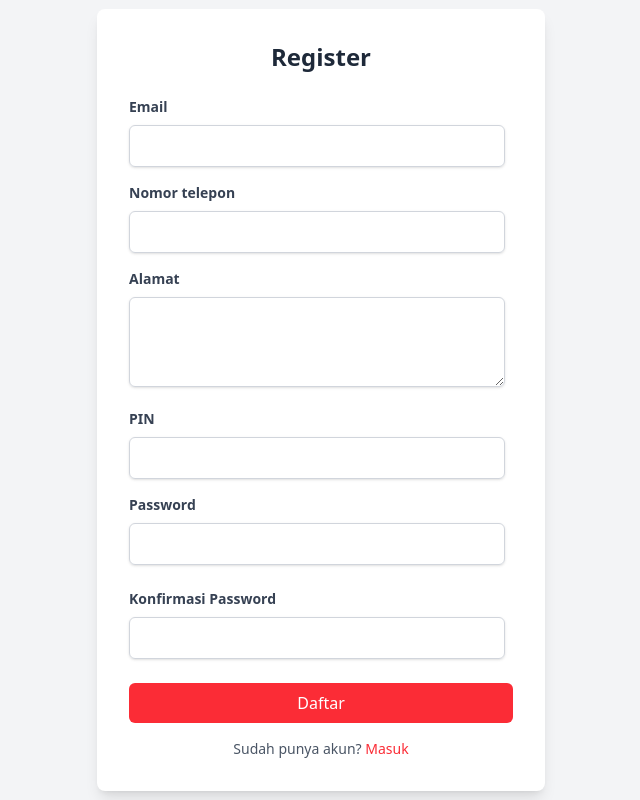
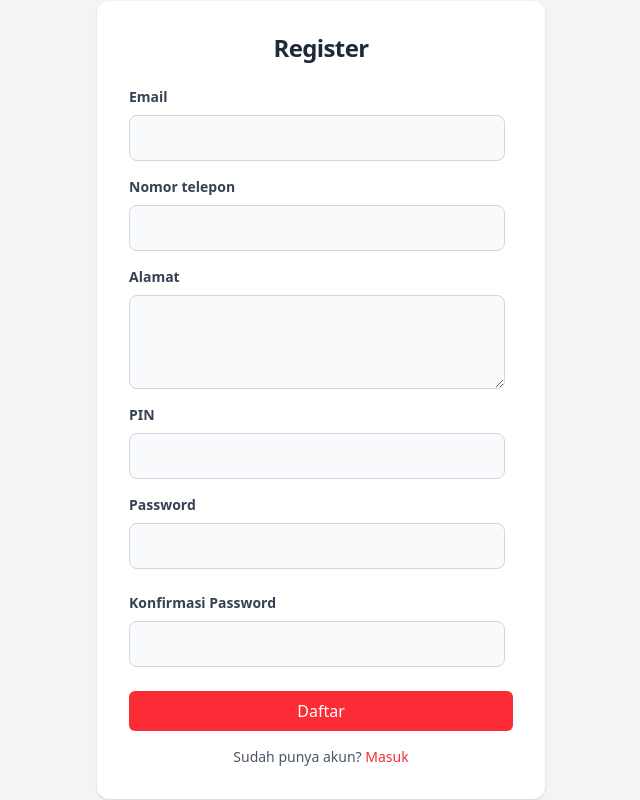
Before and after one commit to PKPL-58/LaperPool-Auth, a Django app: page /auth/login/ in a window 1280 px wide. Shown: the whole page, without its empty margins (319-959 px from the left). Run offline with Django 5.2, Linux system fonts and the light colour scheme.

Commit message:
tweak minor css

```diff
--- a/my_auth/templates/register.html
+++ b/my_auth/templates/register.html
@@ -10,8 +10,8 @@
 <body class="bg-gray-100 font-sans leading-normal tracking-normal">
 
 <div class="min-h-screen flex items-center justify-center">
-    <div class="bg-white p-8 rounded-lg shadow-lg w-md">
-        <h2 class="text-2xl font-bold text-center text-gray-800 mb-6">Register</h2>
+    <div class="bg-white p-8 rounded-xl shadow w-md">
+        <h2 class="text-2xl font-bold leading-tight tracking-tight text-center text-gray-800 mb-6">Register</h2>
 
         {% if messages.tags == 'error' %}
             <div class="bg-red-100 border border-red-400 text-red-700 px-4 py-3 rounded relative mb-4" role="alert">
@@ -27,7 +27,7 @@
             <div class="flex justify-between items-center mb-4">
                 <div class="w-full mr-2">
                     <label for="username" class="block text-sm font-semibold text-gray-700 mb-2">Email</label>
-                    <input type="email" name="username" id="username" class="w-full px-4 py-2 rounded-md border border-gray-300 shadow-sm focus:ring-2 focus:ring-red-400 focus:outline-none" required>
+                    <input type="email" name="username" id="username" class="bg-gray-50 border border-gray-300 text-gray-900 rounded-lg focus:ring-primary-600 focus:border-primary-600 block w-full p-2.5" required>
                     <!-- Menampilkan error untuk field username jika ada -->
                     {% for error in form.username.errors %}
                         <p class="text-sm text-red-600">{{ error }}</p>
@@ -39,7 +39,7 @@
             <div class="flex justify-between items-center mb-4">
                 <div class="w-full mr-2">
                     <label for="phone_number" class="block text-sm font-semibold text-gray-700 mb-2">Nomor telepon</label>
-                    <input type="text" name="phone_number" id="phone_number" class="w-full px-4 py-2 rounded-md border border-gray-300 shadow-sm focus:ring-2 focus:ring-red-400 focus:outline-none" required>
+                    <input type="text" name="phone_number" id="phone_number" class="bg-gray-50 border border-gray-300 text-gray-900 rounded-lg focus:ring-primary-600 focus:border-primary-600 block w-full p-2.5" required>
                     <!-- Menampilkan error untuk field phone_number jika ada -->
                     {% for error in form.phone_number.errors %}
                         <p class="text-sm text-red-600">{{ error }}</p>
@@ -51,7 +51,7 @@
             <div class="flex justify-between items-center mb-4">
                 <div class="w-full mr-2">
                     <label for="alamat" class="block text-sm font-semibold text-gray-700 mb-2">Alamat</label>
-                    <textarea name="alamat" id="alamat" class="w-full px-4 py-2 rounded-md border border-gray-300 shadow-sm focus:ring-2 focus:ring-red-400 focus:outline-none" rows="3"></textarea>
+                    <textarea name="alamat" id="alamat" class="bg-gray-50 border border-gray-300 text-gray-900 rounded-lg focus:ring-primary-600 focus:border-primary-600 block w-full p-2.5" rows="3"></textarea>
                     <!-- Menampilkan error untuk field alamat jika ada -->
                     {% for error in form.alamat.errors %}
                         <p class="text-sm text-red-600">{{ error }}</p>
@@ -63,7 +63,7 @@
             <div class="flex justify-between items-center mb-4">
                 <div class="w-full mr-2">
                     <label for="pin" class="block text-sm font-semibold text-gray-700 mb-2">PIN</label>
-                    <input type="password" name="pin" id="pin" class="w-full px-4 py-2 rounded-md border border-gray-300 shadow-sm focus:ring-2 focus:ring-red-400 focus:outline-none" required>
+                    <input type="password" name="pin" id="pin" class="bg-gray-50 border border-gray-300 text-gray-900 rounded-lg focus:ring-primary-600 focus:border-primary-600 block w-full p-2.5" required>
                     <!-- Menampilkan error untuk field pin jika ada -->
                     {% for error in form.pin.errors %}
                         <p class="text-sm text-red-600">{{ error }}</p>
@@ -75,7 +75,7 @@
             <div class="flex justify-between items-center mb-6">
                 <div class="w-full mr-2">
                     <label for="password1" class="block text-sm font-semibold text-gray-700 mb-2">Password</label>
-                    <input type="password" name="password1" id="password1" class="w-full px-4 py-2 rounded-md border border-gray-300 shadow-sm focus:ring-2 focus:ring-red-400 focus:outline-none" required>
+                    <input type="password" name="password1" id="password1" class="bg-gray-50 border border-gray-300 text-gray-900 rounded-lg focus:ring-primary-600 focus:border-primary-600 block w-full p-2.5" required>
                     <!-- Menampilkan error untuk field password1 jika ada -->
                     {% for error in form.password1.errors %}
                         <p class="text-sm text-red-600">{{ error }}</p>
@@ -87,7 +87,7 @@
             <div class="flex justify-between items-center mb-6">
                 <div class="w-full mr-2">
                     <label for="password2" class="block text-sm font-semibold text-gray-700 mb-2">Konfirmasi Password</label>
-                    <input type="password" name="password2" id="password2" class="w-full px-4 py-2 rounded-md border border-gray-300 shadow-sm focus:ring-2 focus:ring-red-400 focus:outline-none" required>
+                    <input type="password" name="password2" id="password2" class="bg-gray-50 border border-gray-300 text-gray-900 rounded-lg focus:ring-primary-600 focus:border-primary-600 block w-full p-2.5" required>
                     <!-- Menampilkan error untuk field password2 jika ada -->
                     {% for error in form.password2.errors %}
                         <p class="text-sm text-red-600">{{ error }}</p>
```
